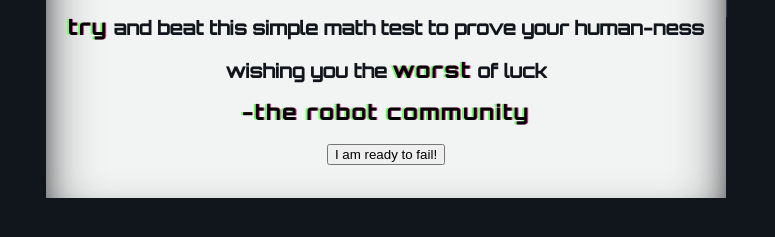
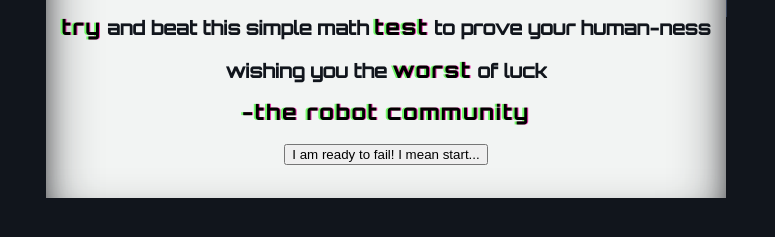
Before and after one commit to TheWhiteHackers/Are_You_Human_Multiplication_Version, a plain HTML site: page index.html in a window 1280 px wide. Shown: the part 427-664 px from the top of the page, without its empty margins (253-1028 px from the left). Drawn offline with Linux system fonts and the light colour scheme; a web font is replaced by a local one.

Commit message:
quick fix...

```diff
--- a/index.html
+++ b/index.html
@@ -31,11 +31,11 @@
     <div id="startbox">
         <h2 class="glitch">H E L L O _ H U M A N</h2>
         <H3>or are <span class="glitch">you</span></H3>
-        <h3><span class="glitch">try</span> and beat this simple math test to prove your human-ness</h3>
+        <h3><span class="glitch">try</span> and beat this simple math <span class="glitch">test</span> to prove your human-ness</h3>
         <h3>wishing you the <span class="glitch">worst</span> of luck</h3>
         <h3 class="glitch">-the robot community</h3>
 
-        <button onclick="begin()">I am ready to fail!</button>
+        <button onclick="begin()">I am ready to fail! I mean start...</button>
     </div>
 
 
```
